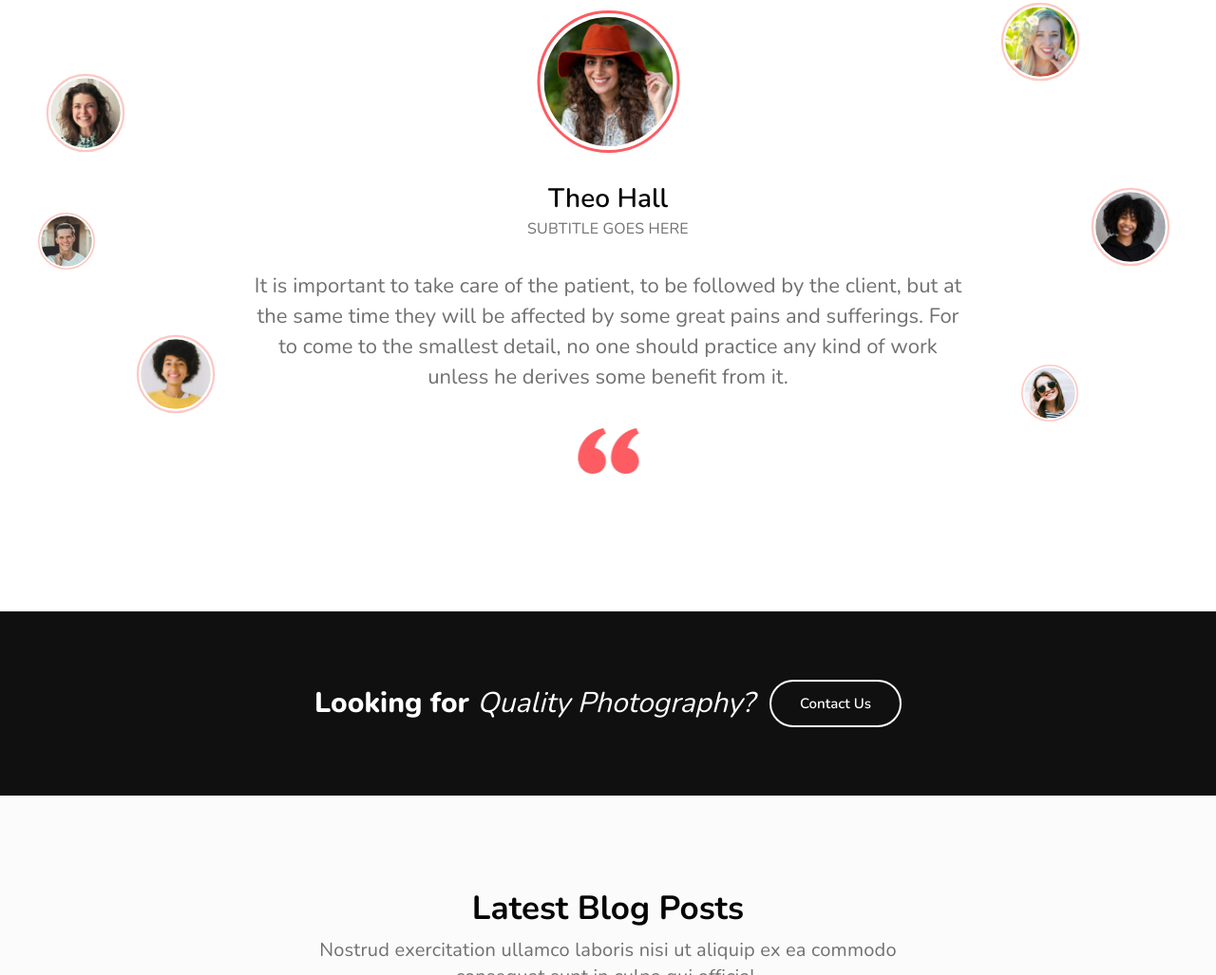
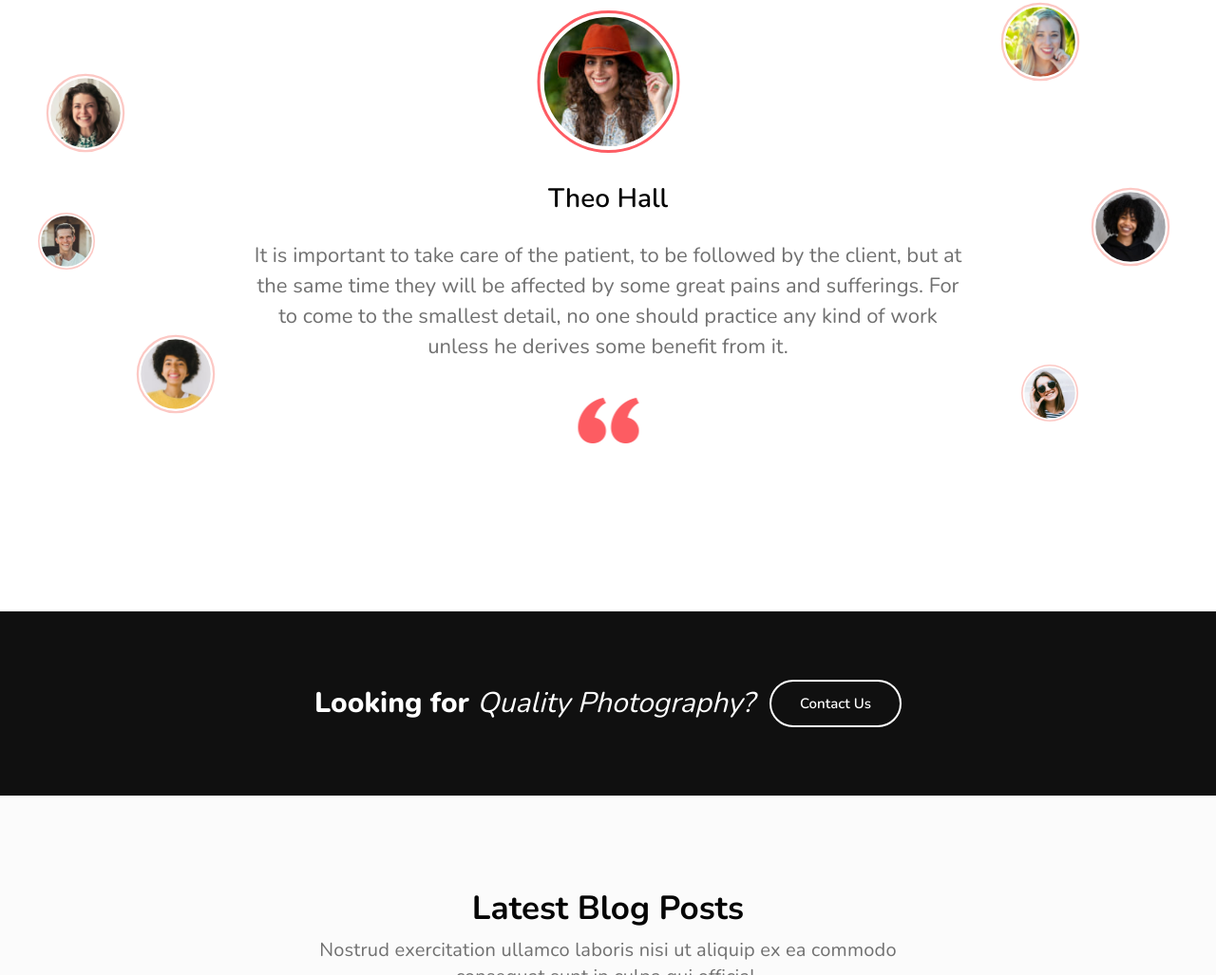
Before and after one commit to adithya27082002/Photogenic-Photography, a plain HTML site: page index.html in a window 1280 px wide. Shown: the part 2866-3893 px from the top of the page at 95% size. Drawn offline with nearby package versions, Linux system fonts and the light colour scheme.

Commit message:
Update index.html

```diff
--- a/index.html
+++ b/index.html
@@ -306,7 +306,7 @@
                     </div>
                     <div class="client-info">
                         <h3>Theo Hall</h3>
-                        <p>Subtitle goes here</p>
+
                     </div>
                     <div class="client-comment">
                         <h3>It is important to take care of the patient, to be followed by the client, but at the same time they will be affected by some great pains and sufferings. For to come to the smallest detail, no one should practice any kind of work unless he derives some benefit from it. </h3>
@@ -320,7 +320,7 @@
                     </div>
                     <div class="client-info">
                         <h3>Olive Yew</h3>
-                        <p>Subtitle goes here</p>
+
                     </div>
                     <div class="client-comment">
                         <h3>It is important to take care of the patient, to be followed by the client, but at the same time they will be affected by some great pains and sufferings. For to come to the smallest detail, no one should practice any kind of work unless he derives some benefit from it. </h3>
@@ -334,7 +334,7 @@
                     </div>
                     <div class="client-info">
                         <h3>Maya Didas</h3>
-                        <p>Subtitle goes here</p>
+
                     </div>
                     <div class="client-comment">
                         <h3>It is important to take care of the patient, to be followed by the client, but at the same time they will be affected by some great pains and sufferings. For to come to the smallest detail, no one should practice any kind of work unless he derives some benefit from it. </h3>
@@ -348,7 +348,7 @@
                     </div>
                     <div class="client-info">
                         <h3>Brock Lee</h3>
-                        <p>Subtitle goes here</p>
+
                     </div>
                     <div class="client-comment">
                         <h3>It is important to take care of the patient, to be followed by the client, but at the same time they will be affected by some great pains and sufferings. For to come to the smallest detail, no one should practice any kind of work unless he derives some benefit from it. </h3>
@@ -362,7 +362,7 @@
                     </div>
                     <div class="client-info">
                         <h3>Shona Leer</h3>
-                        <p>Subtitle goes here</p>
+
                     </div>
                     <div class="client-comment">
                         <h3>It is important to take care of the patient, to be followed by the client, but at the same time they will be affected by some great pains and sufferings. For to come to the smallest detail, no one should practice any kind of work unless he derives some benefit from it. </h3>
@@ -376,7 +376,7 @@
                     </div>
                     <div class="client-info">
                         <h3>Dennis Lson</h3>
-                        <p>Subtitle goes here</p>
+
                     </div>
                     <div class="client-comment">
                         <h3>It is important to take care of the patient, to be followed by the client, but at the same time they will be affected by some great pains and sufferings. For to come to the smallest detail, no one should practice any kind of work unless he derives some benefit from it. </h3>
@@ -390,7 +390,7 @@
                     </div>
                     <div class="client-info">
                         <h3>Jenna John</h3>
-                        <p>Subtitle goes here</p>
+
                     </div>
                     <div class="client-comment">
                         <h3>It is important to take care of the patient, to be followed by the client, but at the same time they will be affected by some great pains and sufferings. For to come to the smallest detail, no one should practice any kind of work unless he derives some benefit from it. </h3>
```
